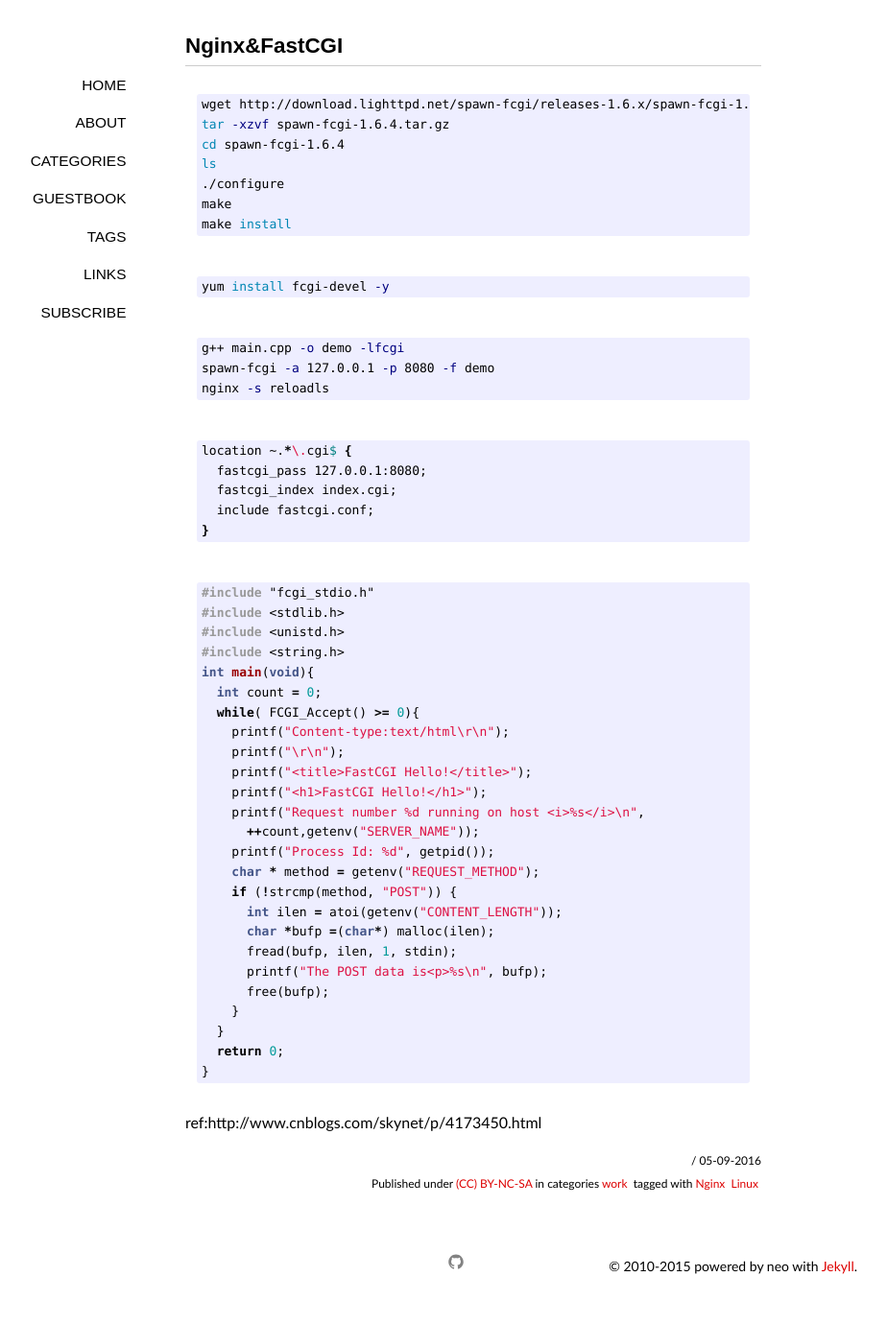
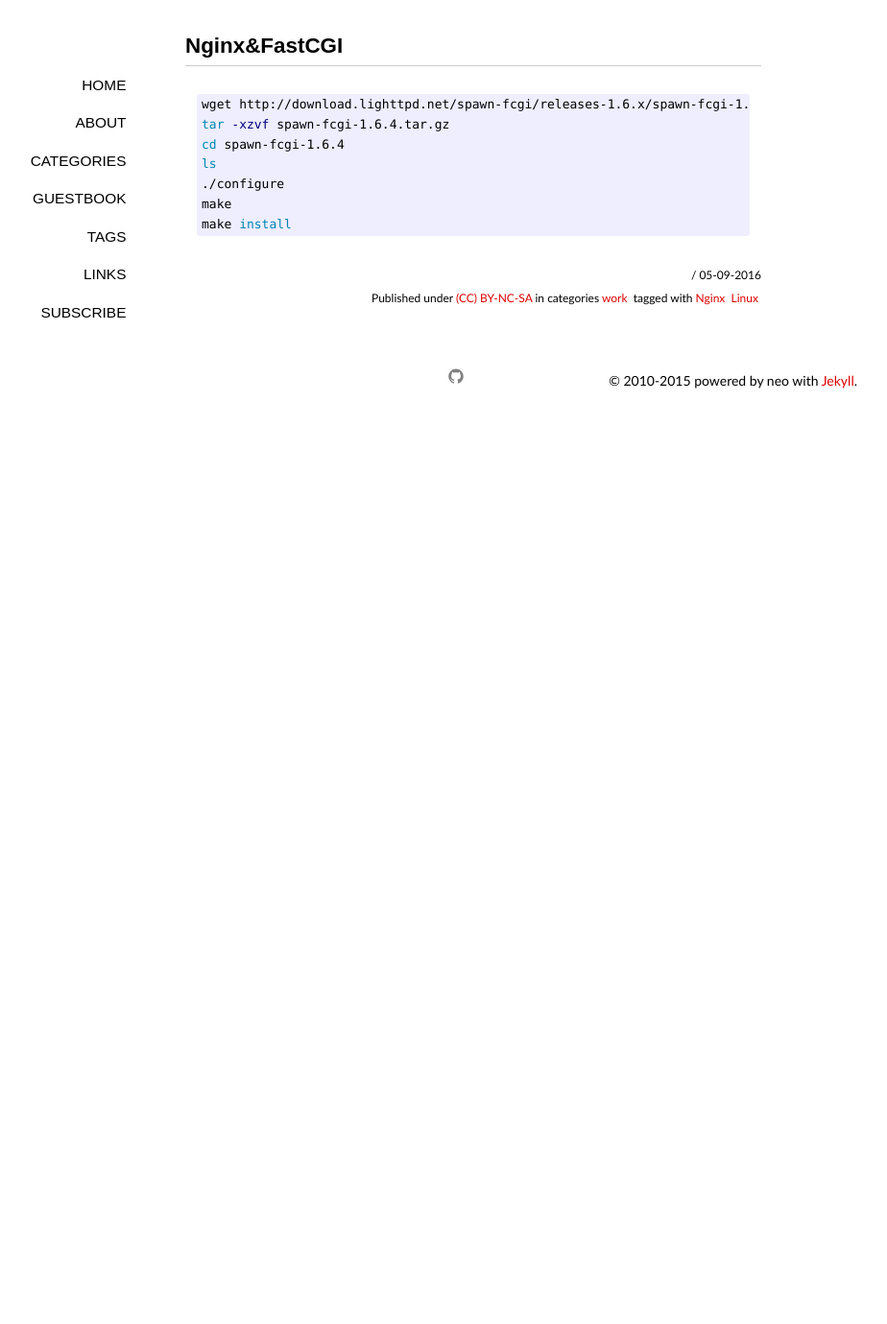
Before and after one commit to lqniu/lqniu.github.io, a Jekyll site: the page built from _posts/2016-05-10-Nginx FastCGI.md, in a window 1280 px wide. Shown: the whole page at 96% size, without its empty margins (147-1071 px from the left). Built offline with Jekyll 4.4.1, drawn with Linux system fonts in a browser that asks for light colours; some web fonts are replaced; comment, search, counter and statistics services are not loaded; after the commit the page ends 900 px from its top, so only the background shows below that.

Commit message:
Update 2016-05-10-Nginx FastCGI.md

```diff
--- a/_posts/2016-05-10-Nginx FastCGI.md
+++ b/_posts/2016-05-10-Nginx FastCGI.md
@@ -15,51 +15,3 @@ ls
 make
 make install
 {% endhighlight %}
-
-{% highlight bash %}
-yum install fcgi-devel -y
-{% endhighlight %}
-
-{% highlight bash %}
-g++ main.cpp -o demo -lfcgi
-spawn-fcgi -a 127.0.0.1 -p 8080 -f demo
-nginx -s reloadls
-{% endhighlight %}
-
-{% highlight bash %}
-location ~.*\.cgi$ {
-  fastcgi_pass 127.0.0.1:8080;
-  fastcgi_index index.cgi;
-  include fastcgi.conf;
-}
-{% endhighlight %}
-
-{% highlight cpp %}
-#include "fcgi_stdio.h"
-#include <stdlib.h>
-#include <unistd.h>
-#include <string.h>
-int main(void){
-  int count = 0;
-  while( FCGI_Accept() >= 0){
-    printf("Content-type:text/html\r\n");
-    printf("\r\n");
-    printf("<title>FastCGI Hello!</title>");
-    printf("<h1>FastCGI Hello!</h1>");
-    printf("Request number %d running on host <i>%s</i>\n",
-      ++count,getenv("SERVER_NAME"));
-    printf("Process Id: %d", getpid());
-    char * method = getenv("REQUEST_METHOD");
-    if (!strcmp(method, "POST")) {
-      int ilen = atoi(getenv("CONTENT_LENGTH"));
-      char *bufp =(char*) malloc(ilen);
-      fread(bufp, ilen, 1, stdin);
-      printf("The POST data is<p>%s\n", bufp);
-      free(bufp);
-    }
-  }
-  return 0;
-}
-{% endhighlight %}
-
-ref:http://www.cnblogs.com/skynet/p/4173450.html
```
